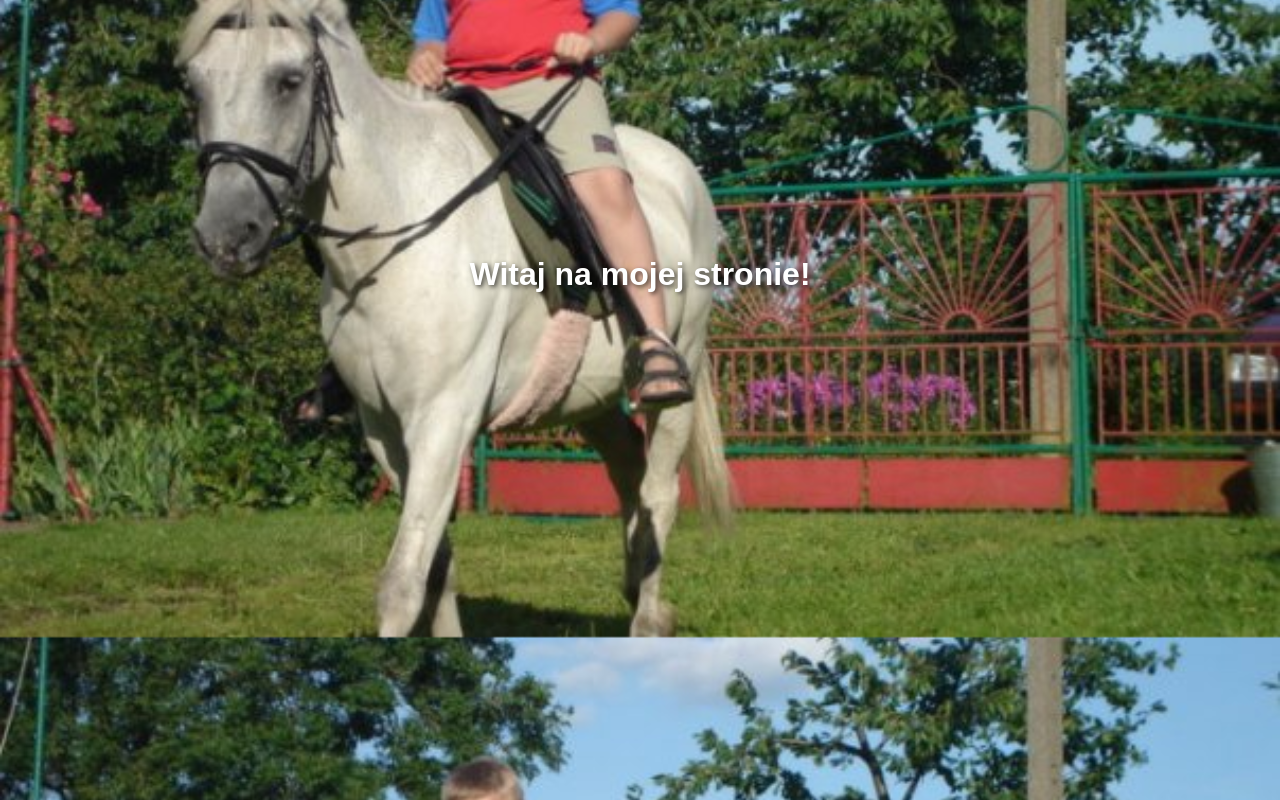
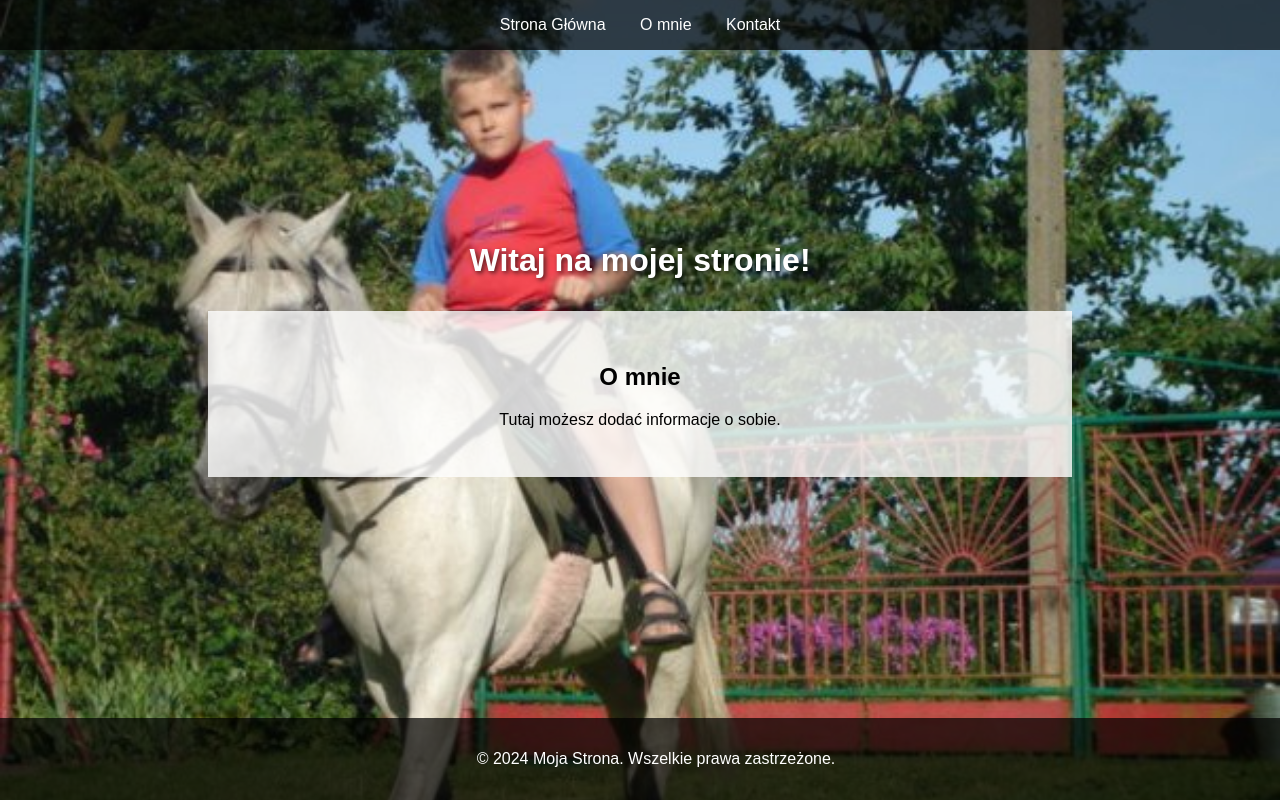
Before and after one commit to Gnuuj/GangStrona, a plain HTML site: page index.html in a window 1280 px wide. Drawn offline with Linux system fonts and the light colour scheme.

Commit message:
Add files via upload

```diff
--- a/index.html
+++ b/index.html
@@ -9,18 +9,62 @@
             margin: 0;
             font-family: Arial, sans-serif;
             text-align: center;
-            background-image: url('foto.jpg'); /* Wstaw ścieżkę do swojego obrazu */
-            background-size: cover; /* Dopasowanie obrazu */
-            background-position: center; /* Wycentrowanie */
+            background-image: url('foto.jpg');
+            background-size: cover;
+            background-position: center;
+            min-height: 100vh;
         }
+
+        nav {
+            background: rgba(0, 0, 0, 0.7);
+            padding: 1rem;
+        }
+
+        nav a {
+            color: white;
+            text-decoration: none;
+            margin: 0 15px;
+        }
+
         h1 {
-            color: white; /* Kolor tekstu */
-            margin-top: 20%;
-            text-shadow: 2px 2px 5px rgba(0, 0, 0, 0.7); /* Efekt cienia */
+            color: white;
+            margin-top: 15%;
+            text-shadow: 2px 2px 5px rgba(0, 0, 0, 0.7);
+        }
+
+        .content {
+            background: rgba(255, 255, 255, 0.8);
+            margin: 2rem auto;
+            padding: 2rem;
+            max-width: 800px;
+        }
+
+        footer {
+            background: rgba(0, 0, 0, 0.7);
+            color: white;
+            padding: 1rem;
+            position: fixed;
+            bottom: 0;
+            width: 100%;
         }
     </style>
 </head>
 <body>
+    <nav>
+        <a href="#strona-glowna">Strona Główna</a>
+        <a href="#o-mnie">O mnie</a>
+        <a href="#kontakt">Kontakt</a>
+    </nav>
+
     <h1>Witaj na mojej stronie!</h1>
+
+    <div class="content">
+        <h2>O mnie</h2>
+        <p>Tutaj możesz dodać informacje o sobie.</p>
+    </div>
+
+    <footer>
+        <p>&copy; 2024 Moja Strona. Wszelkie prawa zastrzeżone.</p>
+    </footer>
 </body>
 </html>
```
